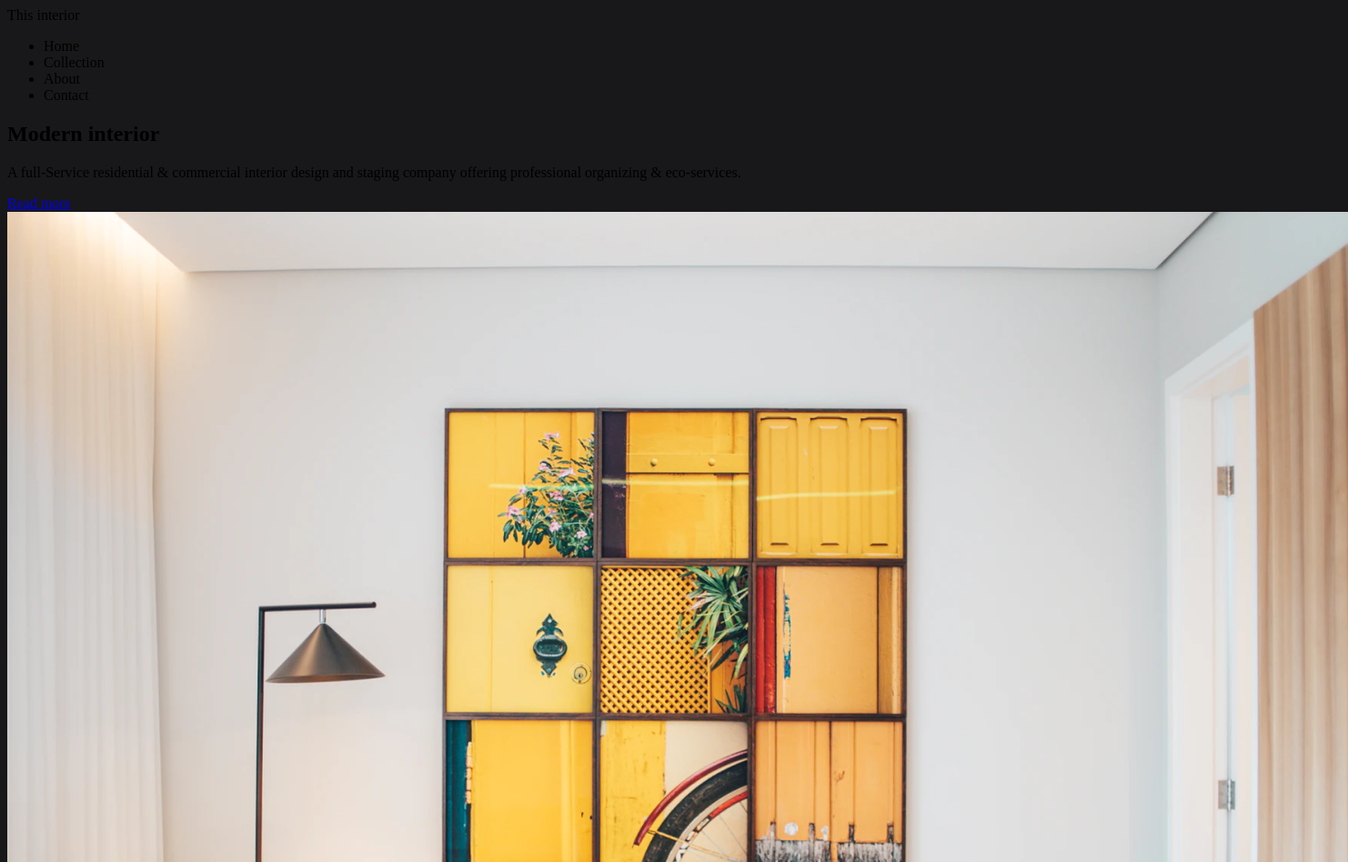
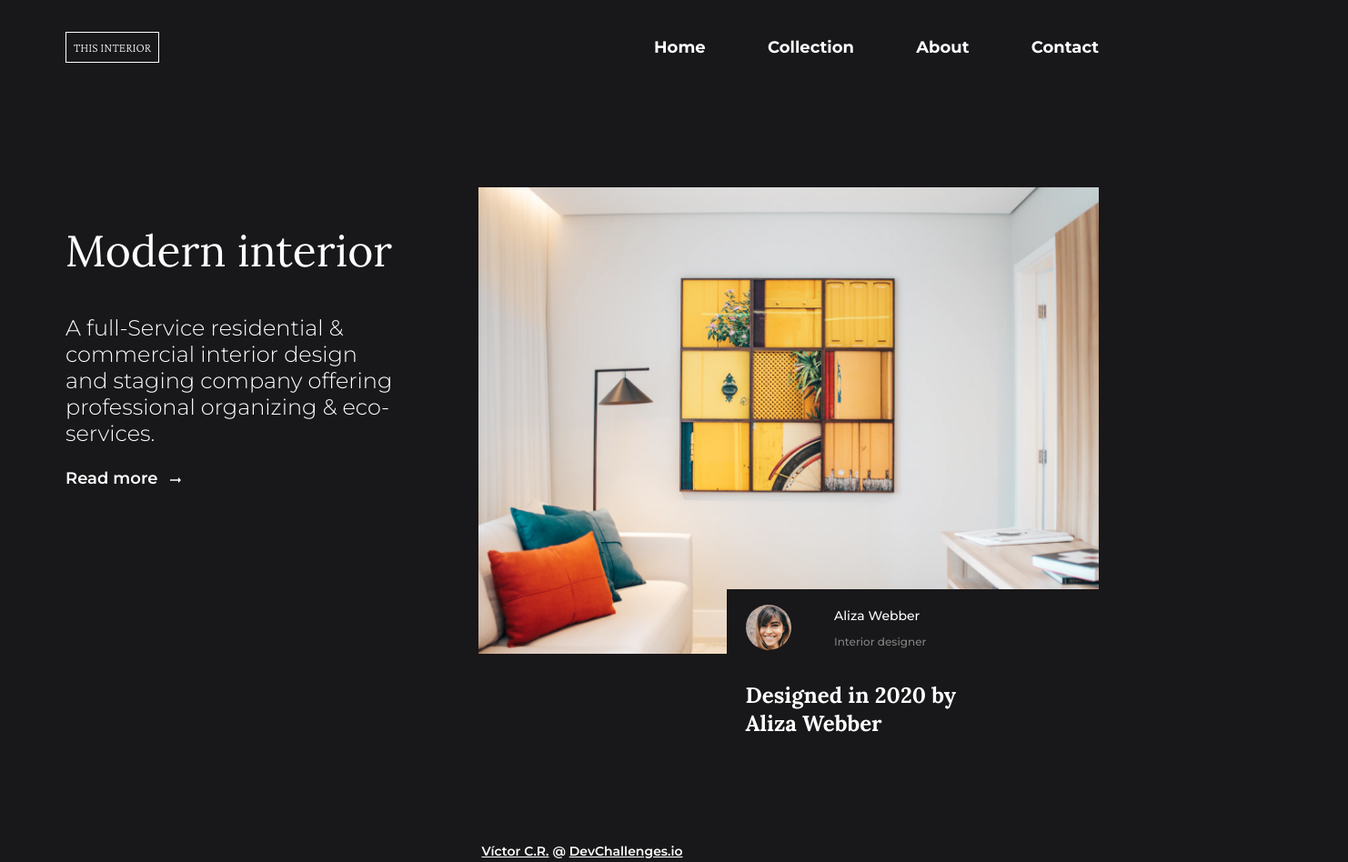
Before and after one commit to victorcr87/interior-consultant-master, a plain HTML site: page index.html in a window 1280 px wide. Shown: the top 948 px of the page at 91% size, 1482 px wide, since content can reach past the window. Drawn offline with nearby package versions, Linux system fonts and the light colour scheme.

Commit message:
Added desktop version

```diff
--- a/index.html
+++ b/index.html
@@ -12,15 +12,18 @@
     />
   </head>
   <body>
-    <header><span class="logo">This interior</span></header>
-    <nav>
-      <ul>
-        <li>Home</li>
-        <li>Collection</li>
-        <li>About</li>
-        <li>Contact</li>
-      </ul>
-    </nav>
+    <header>
+      <span class="logo">This interior</span>
+      <nav class="menu">
+        <ul>
+          <li class="menu__item">Home</li>
+          <li class="menu__item">Collection</li>
+          <li class="menu__item">About</li>
+          <li class="menu__item">Contact</li>
+        </ul>
+      </nav>
+    </header>
+
     <main>
       <section class="text">
         <h1 class="title">Modern interior</h1>
@@ -28,24 +31,44 @@
           A full-Service residential & commercial interior design and staging
           company offering professional organizing & eco-services.
         </p>
-        <a href="#" class="read-more">Read more</a>
+        <a href="#" class="read-more">
+          Read more
+          <svg
+            class="read-more__arrow"
+            xmlns="http://www.w3.org/2000/svg"
+            viewBox="0 0 24 24"
+            fill="white"
+            width="18px"
+            height="18px"
+          >
+            <path d="M0 0h24v24H0z" fill="none" />
+            <path d="M16.01 11H4v2h12.01v3L20 12l-3.99-4z" />
+          </svg>
+        </a>
       </section>
       <section class="pics">
         <img src="./imgs/photo1.png" alt="Modern living room" class="image" />
         <div class="card">
-          <div class="card-user">
+          <div class="user">
             <img
               src="./imgs/photo2.png"
               alt="Profile picture"
-              class="card-user__picture"
+              class="user__picture"
             />
-            <h2 class="card-user__name">Aliza Webber</h2>
-            <h3 class="card-user__job">Interior designer</h3>
+            <div class="user__info">
+              <h2 class="user__name">Aliza Webber</h2>
+              <h3 class="user__job">Interior designer</h3>
+            </div>
           </div>
           <p class="card-text">Designed in 2020 by Aliza Webber</p>
         </div>
       </section>
     </main>
-    <footer><p class="credits">Your name @ DevChallenges.io</p></footer>
+    <footer>
+      <p class="credits">
+        <a href="https://github.com/victorcr87">Víctor C.R.</a> @
+        <a href="https://www.devchallenges.io">DevChallenges.io</a>
+      </p>
+    </footer>
   </body>
 </html>
--- a/scss/style.scss
+++ b/scss/style.scss
@@ -1,3 +1,114 @@
-body {
+@import url("https://fonts.googleapis.com/css2?family=Crimson+Pro:wght@200&family=Lora:wght@400;700&family=Montserrat:wght@300;500;600;700&display=swap");
+@mixin mobile {
+  @media (max-width: 850px) {
+    @content;
+  }
+}
+
+* {
   background: #181719;
+  color: white;
+  font-family: "Montserrat", sans-serif;
 }
+header,
+main {
+  margin-left: 5vw;
+  margin-right: 5vw;
+}
+header {
+  margin-top: 2%;
+  display: grid;
+  grid-template-columns: auto auto;
+  justify-content: space-between;
+  align-items: center;
+  .logo {
+    text-transform: uppercase;
+    font-family: "Crimson Pro", serif;
+    font-size: 14px;
+    font-weight: 200;
+    padding: 8px;
+    border: 1px solid white;
+  }
+  .menu {
+    &__item {
+      display: inline;
+      font-size: 18px;
+      font-weight: 700;
+      margin-left: 5vw;
+    }
+  }
+}
+main {
+  padding-top: 10%;
+  display: grid;
+  grid-template-columns: 40% 60%;
+  justify-content: space-between;
+
+  .text {
+    width: 80%;
+    .title {
+      font-family: "Lora", serif;
+      font-weight: 400;
+      font-size: 48px;
+    }
+    .description {
+      font-weight: 300;
+      font-size: 24px;
+    }
+    .read-more {
+      font-weight: 600;
+      font-size: 18px;
+      text-decoration: none;
+      &__arrow {
+        vertical-align: middle;
+        margin-left: 5px;
+      }
+    }
+  }
+  .pics {
+    position: relative;
+    .image {
+      width: 100%;
+    }
+    .card {
+      position: relative;
+      top: -75px;
+      left: 40%;
+      width: 410px;
+      height: 190px;
+      .user {
+        margin-left: 5%;
+        padding-top: 2%;
+        display: grid;
+        grid-template-columns: 25% 75%;
+        &__picture {
+          align-self: center;
+          width: 50px;
+          border-radius: 100%;
+        }
+        &__name {
+          font-weight: 500;
+          font-size: 14px;
+        }
+        &__job {
+          font-weight: 500;
+          font-size: 12px;
+          color: #828282;
+        }
+      }
+      .card-text {
+        margin-left: 5%;
+        font-family: "Lora", serif;
+        font-weight: 700;
+        font-size: 24px;
+        width: 290px;
+      }
+    }
+  }
+}
+footer {
+  text-align: center;
+  font-weight: 600;
+  font-size: 14px;
+  color: #a9a9a9;
+}
```
Also changed, not shown: imgs/arrow_right_alt-white-18dp.svg (added), scss/style.css, 1 other file.
